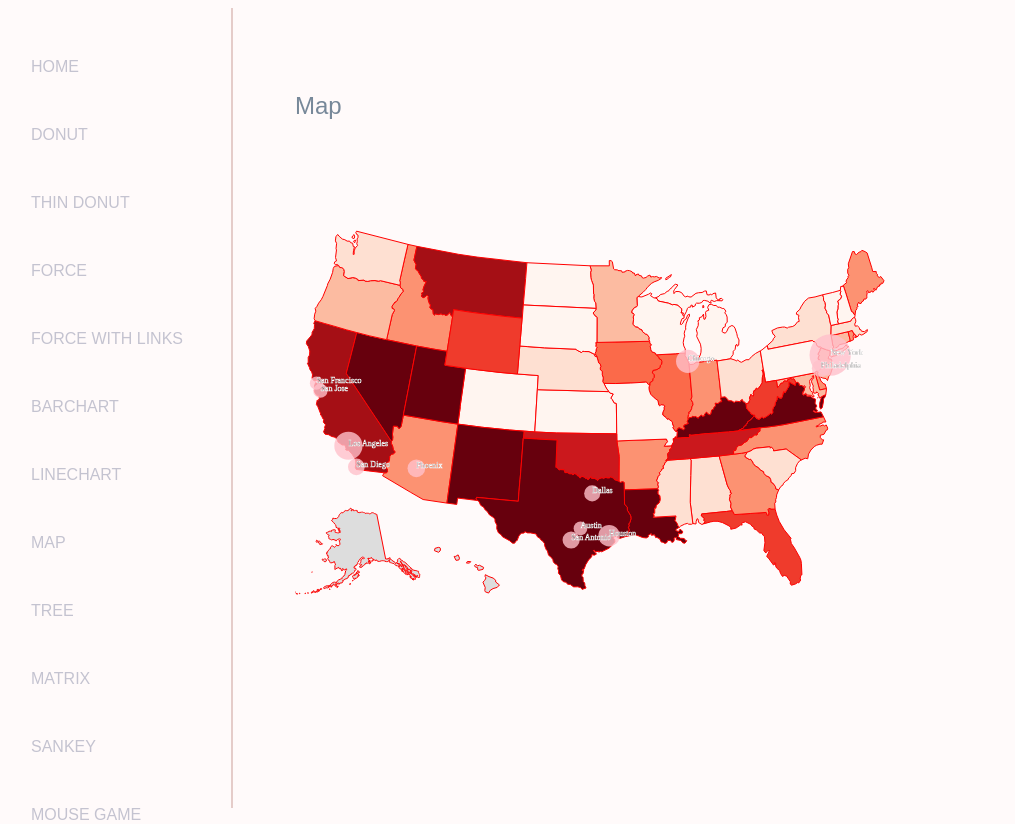
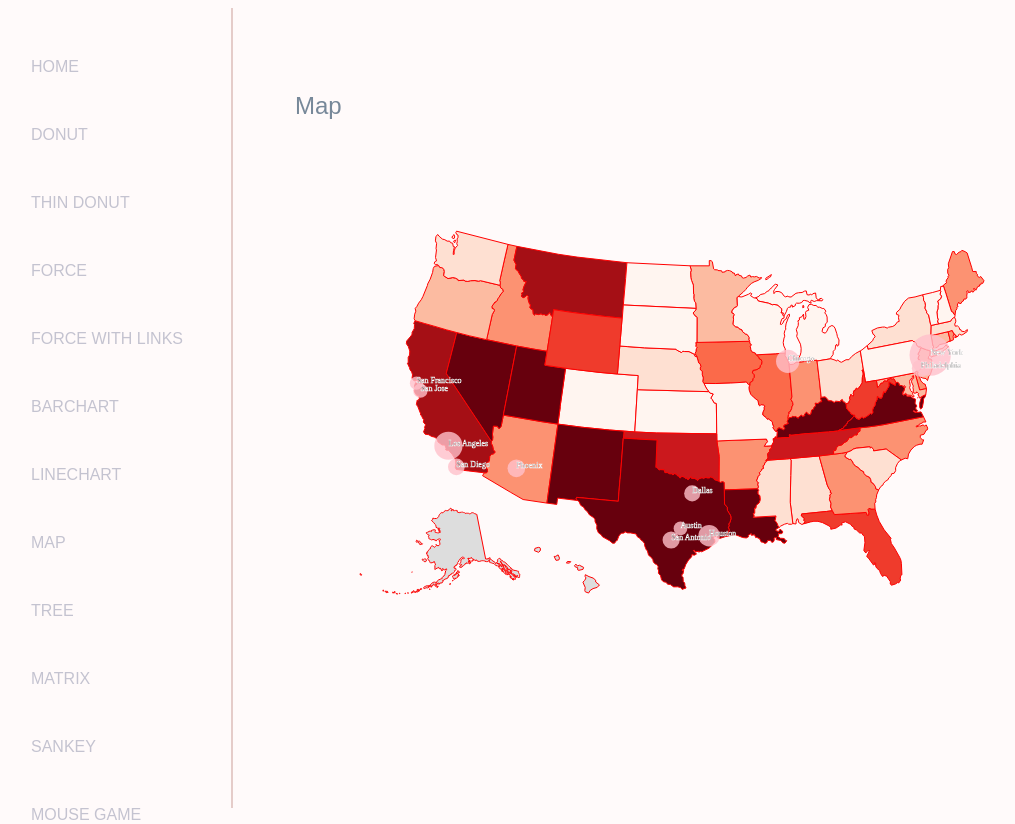
Before and after one commit to eadehemingway/d3-simple-charts, a React app: page /map in a window 1280 px wide. Shown: the whole page, without its empty margins (9-1024 px from the left). Built offline with nearby package versions, Linux system fonts and the light colour scheme.

Commit message:
positioning

```diff
--- a/src/components/BarChart.js
+++ b/src/components/BarChart.js
@@ -2,7 +2,7 @@ import React from 'react'
 import * as d3 from 'd3'
 
 export class BarChart extends React.Component {
-  svgWidth = 600
+  svgWidth = 700
   svgHeight = 400
   state = {
     data: [
--- a/src/components/Force.js
+++ b/src/components/Force.js
@@ -2,7 +2,7 @@ import React from 'react'
 import * as d3 from 'd3'
 
 export class Force extends React.Component {
-  svgWidth = 500
+  svgWidth = 700
   svgHeight = 500
   state = {
     data: [
--- a/src/components/ForceWithLinks.js
+++ b/src/components/ForceWithLinks.js
@@ -132,8 +132,8 @@ export class ForceWithLinks extends React.Component {
   }
 
   componentDidMount() {
-    const svgWidth = 500
-    const svgHeight = 500
+    const svgWidth = 700
+    const svgHeight = 600
     const { data } = this.state
 
     const svg = d3
--- a/src/components/LineChart.js
+++ b/src/components/LineChart.js
@@ -2,7 +2,7 @@ import React from 'react'
 import * as d3 from 'd3'
 
 export class LineChart extends React.Component {
-  svgWidth = 500
+  svgWidth = 700
   svgHeight = 500
   state = {
     data: [
@@ -58,7 +58,7 @@ export class LineChart extends React.Component {
       }
     })
 
-    const leftPadding = 20
+    const leftPadding = 70
     const bottomPadding = 70
     const x_scale = d3
       .scaleTime()
--- a/src/components/MapChart/MapChart.js
+++ b/src/components/MapChart/MapChart.js
@@ -49,7 +49,7 @@ export class MapChart extends React.Component {
         us_data.features[us_i].properties.num = parseFloat(z_e.num)
       })
     })
-    const leftOffset = 100
+    const leftOffset = 0
     const topOffset = 20
     svg
       .selectAll('path')
--- a/src/components/Sankey.js
+++ b/src/components/Sankey.js
@@ -26,7 +26,7 @@ export class Sankey extends React.Component {
 
   componentDidMount() {
     const { data } = this.state
-    const svgWidth = 500
+    const svgWidth = 700
     const svgHeight = 800
     const san = sankey()
       .size([svgWidth, 300])
--- a/src/components/ThinDonut.js
+++ b/src/components/ThinDonut.js
@@ -13,7 +13,7 @@ export class ThinDonut extends React.Component {
       1500
     )
 
-    const svgWidth = 500
+    const svgWidth = 700
     const svgHeight = 500
     const svg = d3
       .select('svg')
```
